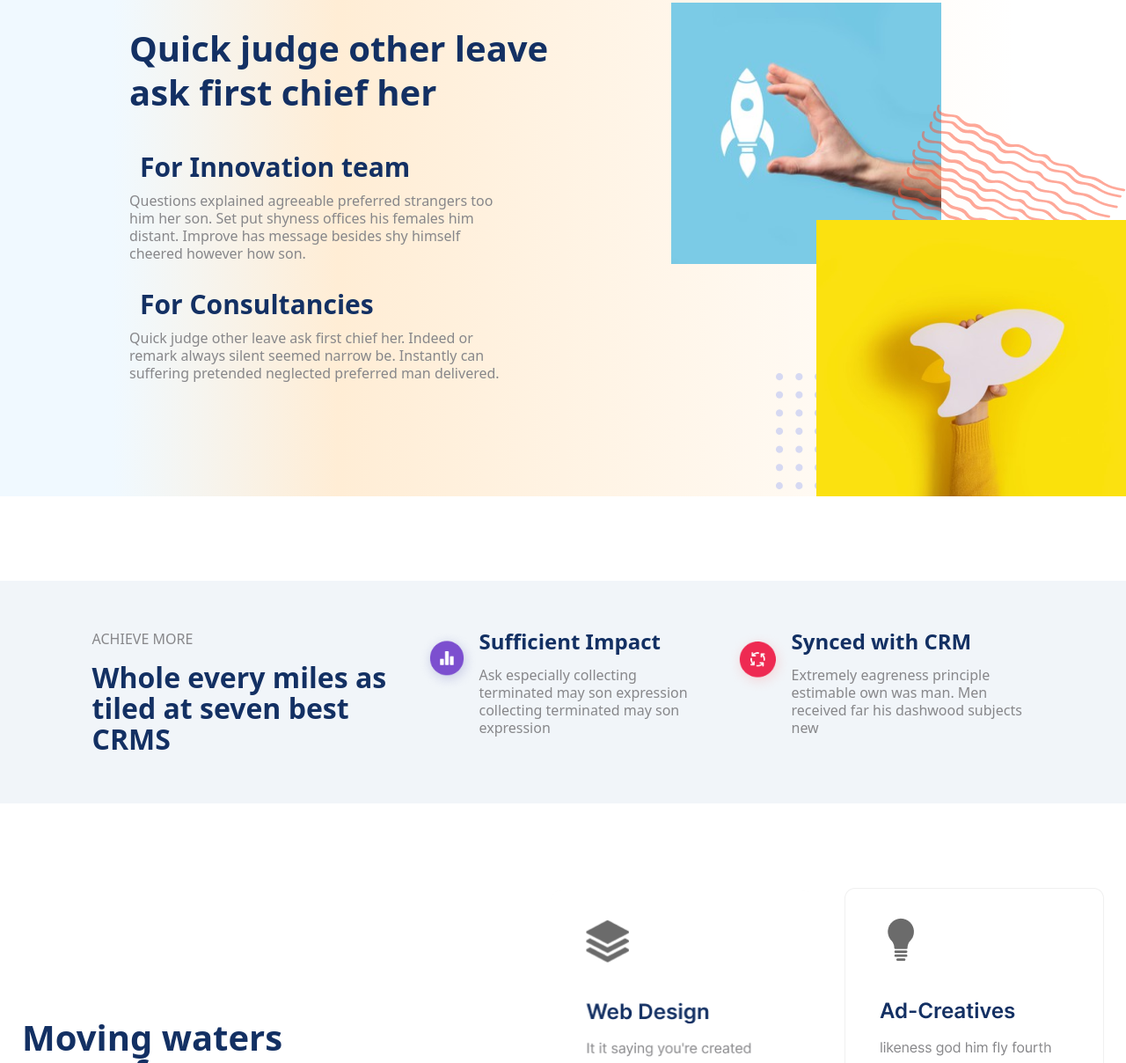
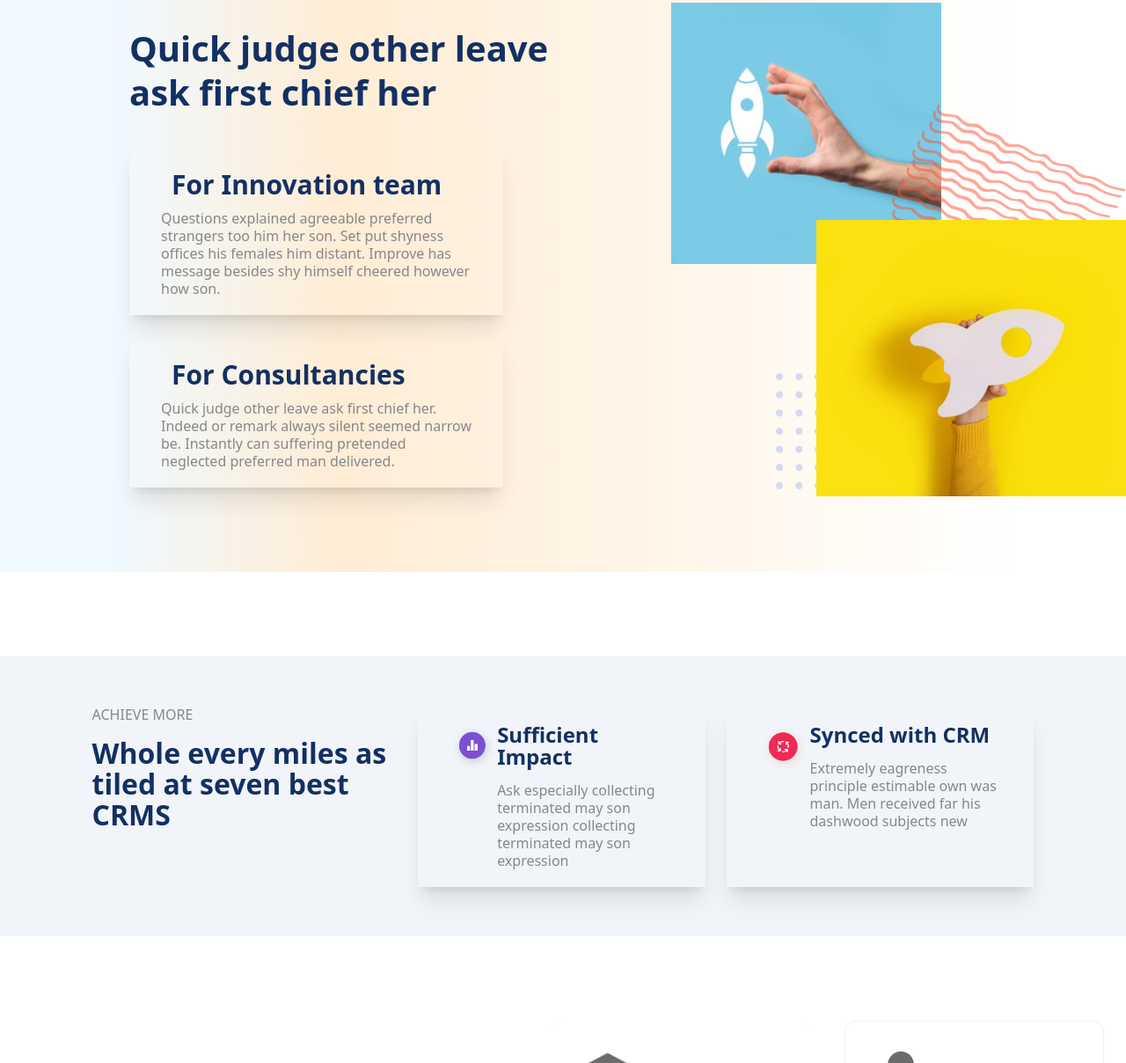
Before and after one commit to mituwebdvp/tailwind-project, a plain HTML site: page index.html in a window 1280 px wide. Shown: the part 1455-2663 px from the top of the page at 88% size. Drawn offline with nearby package versions, Linux system fonts and the light colour scheme.

Commit message:
portfolio update

```diff
--- a/index.html
+++ b/index.html
@@ -79,11 +79,11 @@
             <h1 class="text-[#133063] text-[40px] font-semibold leading-[50px] poppins pb-8">Quick judge other leave ask first chief her</h1>
 
             <div class="flex flex-wrap items-start">
-                <div class="w-[425px] mb-5">
+                <div class="w-[425px] mb-5 shadow-xl py-5 px-9">
                     <h3 class="text-[#133063] text-[30px] font-semibold leading-8 p-3 ">For Innovation team</h3>
                     <p class="text-[#87878A] text-[16px] leading-[20px] font-medium">Questions explained agreeable preferred strangers too him her son. Set put shyness offices his females him distant. Improve has message besides shy himself cheered however how son.</p>
                 </div>
-                <div class="w-[425px]">
+                <div class="w-[425px] shadow-xl py-5 px-9">
                     <h3 class="text-[#133063] text-[30px] font-semibold leading-8 p-3">For Consultancies</h3>
                     <p class="text-[#87878A] text-[16px] leading-[20px] font-medium">Quick judge other leave ask first chief her. Indeed or remark always silent seemed narrow be. Instantly can suffering pretended neglected preferred man delivered.</p>
                 </div>
@@ -110,7 +110,7 @@
         </div>
 
         <div class="flex justify-center gap-6 w-3/5">
-            <div class="w-[340px] flex">
+            <div class="w-[340px] flex shadow-xl py-5 px-9">
                 <div>
                     <img src="./images/Icon.png" class="w-[200px] height-[200px]" alt="">
                 </div>
@@ -119,7 +119,7 @@
                     <p class="text-[#87878A] text-[16px] leading-[20px] font-medium">Ask especially collecting terminated may son expression collecting terminated may son expression</p>
                 </div>
             </div>
-            <div class="w-[362px] flex items-start">
+            <div class="w-[362px] flex items-start shadow-xl py-5 px-9">
                 <div>
                     <img src="./images/Icon (1).png" class="w-[200px] height-[200px]" alt="">
                 </div>
```
